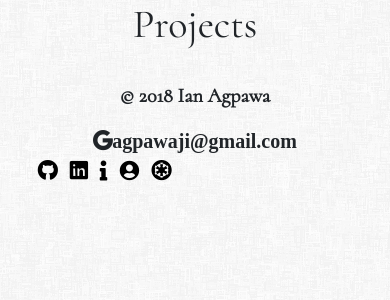
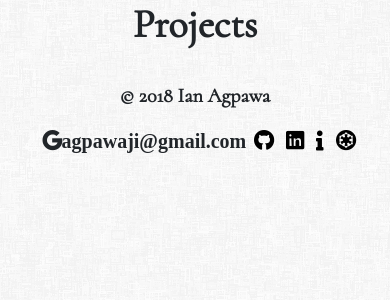
Before and after one commit to TheArtilect/portfolioN, a Python web app: template templates/test.html in a window 390 px wide. Shown: the part 145-445 px from the top of the page. Run offline with Jinja, Linux system fonts and the light colour scheme; the template is opened without the code that fills it, so the values that code supplies are empty; some libraries are stand-ins or nearby versions.

Commit message:
feat: Update footer, remove udacity

```diff
--- a/my_projects.py
+++ b/my_projects.py
@@ -271,7 +271,7 @@ portfolio_old = Project("Portfolio",
 
 
 special = catalog
-featured = [chronicle, forecast, tacohub, simon]
+featured = [forecast, chronicle, tacohub]
 
-projects = [special] + featured + [portfolio, synchronicity, monitor, google, weather2, quote, image, tictactoe, calculator, pomodoro, shortener, audacious, wiki, header,
+projects = [special] + featured + [portfolio, synchronicity, monitor, google, simon, weather2, quote, image, tictactoe, calculator, pomodoro, shortener, audacious, wiki, header,
             timestamp, metadata, weather, finance, tribute, blog, portfolio_old]
--- a/static/css/style.css
+++ b/static/css/style.css
@@ -53,13 +53,14 @@ a:hover{
 
 .n-link:hover,
 .modal-icon:hover,
-.pj-icon:hover{
+.pj-icon:hover,
+.fa-f:hover{
     /* color: #8F5C00; */
     color: orange;
 }
 
 .projects-h1{
-    bold;
+    font-weight: bold;
 }
 /*  Carousel */
 .carousel-indicators li:hover{
@@ -104,6 +105,9 @@ a:hover{
     background-color: transparent;
 }
 
+.card-img-top:hover{
+    cursor: pointer;
+}
 .card-img-top{
     border: 2px solid black;
 }
@@ -129,6 +133,10 @@ footer{
     margin-top: 3vh;
 }
 
+.fa-google-div{
+    margin-left: 2vw;
+}
+
 
 .fa-f {
     color: black;
--- a/templates/base.html
+++ b/templates/base.html
@@ -56,32 +56,27 @@
     {% block content %}
     {% endblock %}
     <div class='container-fluid footer'>
-    <footer id='contact' class="row justify-content-center text-center">
-        <div class="col-md-2 col-md-offset-2 copy-name">
+    <footer id='contact' class="row justify-content-center">
+        <div class="copy-name">
             <p> &copy; 2018 Ian Agpawa</p>
         </div>
-        <div class="col-md-2 fa-google-div">
+        <div class="fa-google-div">
              <i class="fab fa-google"><span id="goog">agpawaji@gmail.com</span></i>
         </div>
-        <div class='col-md-4 text-left fa-row'>
-            <a href="https://github.com/ianagpawa" target="_blank"
-                class="letter">
+        <div class=''>
+            <a href="https://github.com/ianagpawa" target="_blank">
               <i class="fab fa-github fa-f"> </i>
             </a>
             <a href="https://www.linkedin.com/in/ianagpawa"
-                target="_blank" class="letter">
+                target="_blank">
                 <i class="fab fa-linkedin fa-f"></i>
             </a>
             <a href="https://chronicle-170419.appspot.com"
-                target="_blank" class="letter">
+                target="_blank">
                <i class="fas fa-info fa-f"></i>
            </a>
-            <a href="https://profiles.udacity.com/p/9800117158"
-                target="_blank" class="letter">
-               <i class="fas fa-user-circle fa-f"></i>
-           </a>
-           <a href="https://www.codewars.com/users/whiteobsidian" target="_blank"
-               class="letter">
+           <a href="https://www.codewars.com/users/whiteobsidian"
+                target="_blank">
                <i class="fab fa-empire fa-f"></i>
            </a>
         </div>
```
